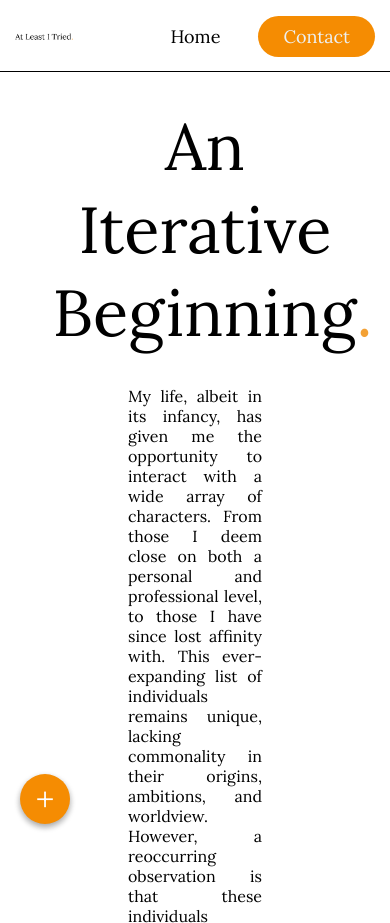
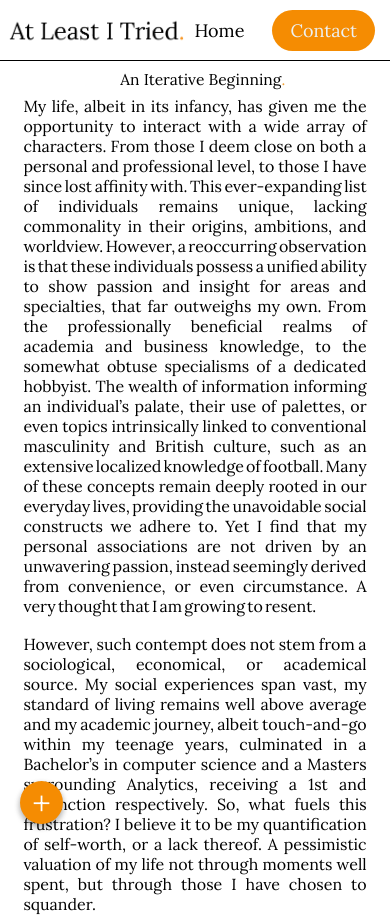
Before and after one commit to tomtribe/AtLeastITried, a plain HTML site: page blogPost1.html in a window 390 px wide. Shown: the top 923 px of the page. Drawn offline with Linux system fonts and the light colour scheme.

Commit message:
responsive mobile changes

```diff
--- a/blogPost1.html
+++ b/blogPost1.html
@@ -11,7 +11,7 @@
 </head>
 <body>
     <header id="navBar">
-        <img class="logo" style="width:16%; height:16%" onclick="document.location='index.html'" src="images/ALIT-Logo-01.png" alt="logo">
+        <img class="logo" onclick="document.location='index.html'" style="width:16%; height:16%; min-width: 175px; " src="images/ALIT-Logo-01.png" alt="logo">
             <nav>
                 <ul class="navopts">
                     <li><a href="index.html">Home</a></li>
--- a/styles.css
+++ b/styles.css
@@ -46,7 +46,7 @@ header {
 
 .navopts li{
     display: inline-block;
-    padding: 20px;
+    padding: 10px;
 }
 
 .navopts li a{
@@ -67,8 +67,10 @@ header {
 
 #navBar button {
     border-radius: 50px;
-    padding: 9px 25px;
+    padding: 9px 18px;
     margin-left: 18px;
+    margin-top: 0.3em;
+    margin-bottom: 0.3em;
 
 }
 
@@ -87,12 +89,12 @@ header {
     font-family: "Lora", serif;
     font-weight: 400;
     text-align: center;
-    font-size: 65px;
-    margin: 0.5em;
+    font-size: 40px;
+    font-size: 4vw;
+    margin-bottom: 0.5em;
+    margin-top: 0.5em;
     color: #000000;
     text-decoration: none;
-    padding-left: 20px;
-
 }
 
 em {
@@ -105,9 +107,10 @@ em {
     font-family: "Lora", serif;
     font-weight: 400;
     font-size: 16px;
-    margin-left: 8em;
-    margin-right: 8em;
-    text-align: justify;
+    margin-left: 6%;
+    margin-right: 6%;
+    text-align:justify;
+    word-spacing:-2px;
 }
 
 .blogContent i {
@@ -254,15 +257,10 @@ button:hover{
 }
 
 .gridWrapper{
-    grid-template-columns: repeat(auto-fill, minmax(315px, 1fr));
-    gap: 1.5em;
+    grid-template-columns: repeat(auto-fill, minmax(300px, 1fr));
+    gap: 1em;
     font-family: "Lora", serif;
-    padding: 2em;
-}
-
-.box{
-    min-width: 335px;
-
+    padding: 1%;
 }
 
 * {
@@ -363,8 +361,8 @@ button:hover{
     transform: rotate(0deg);
     background-color: rgb(245, 140, 2);
     font-size: 35px;
-    height: 50px;
-    width: 50px;
+    height: 43px;
+    width: 43px;
   }
   .flBtnBox.small {
     animation: showBtn 150ms cubic-bezier(0.175, 0.885, 0.32, 1.275) forwards;
@@ -381,6 +379,7 @@ button:hover{
   .flBtnBox.small:nth-child(3) {
     animation-delay: 300ms
   }
+
   @keyframes showBtn {
     0% {
       transform: scale(0)
@@ -389,6 +388,7 @@ button:hover{
       transform: scale(1)
     }
   }
+
   .flBtnBox.big:hover {
     box-shadow: 0 0 10px rgba(41,120,211,0.4);
     animation: out 1s;
```
Also changed, not shown: index.html (+1 -7 lines).
